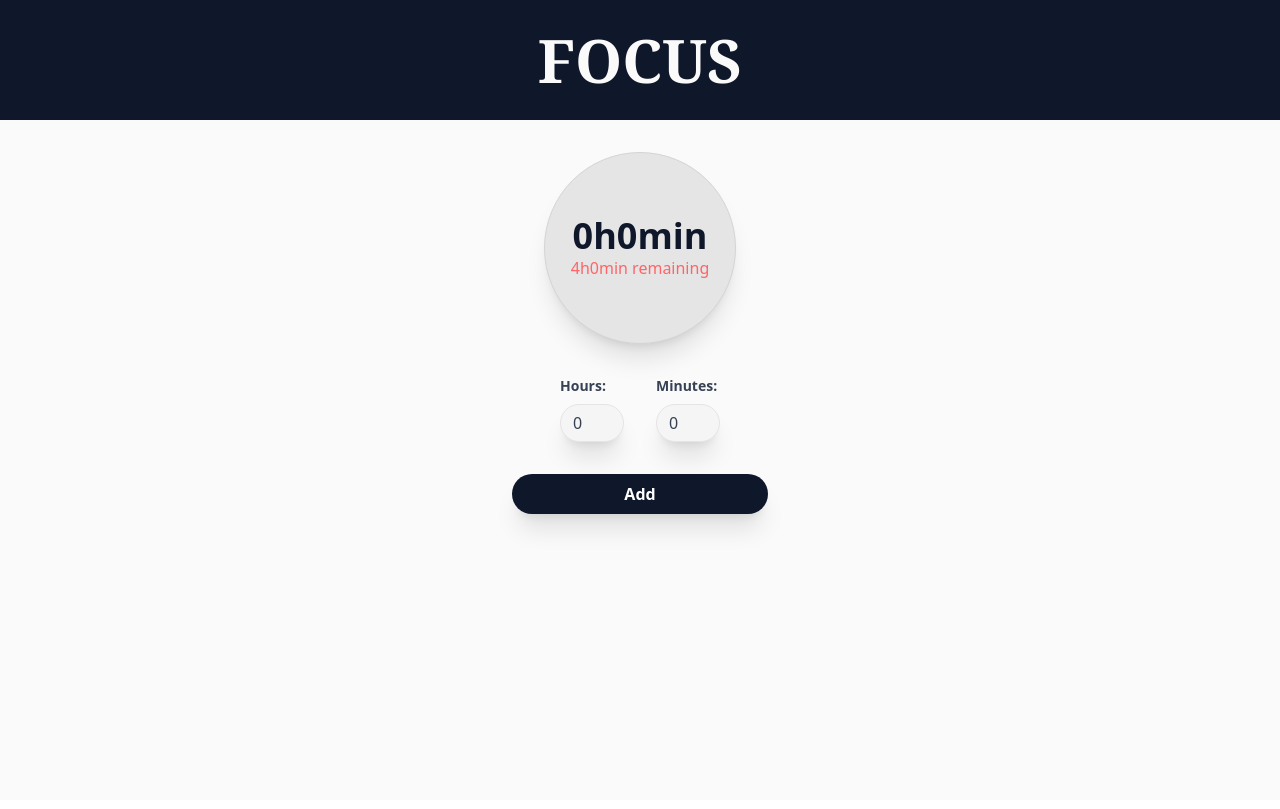
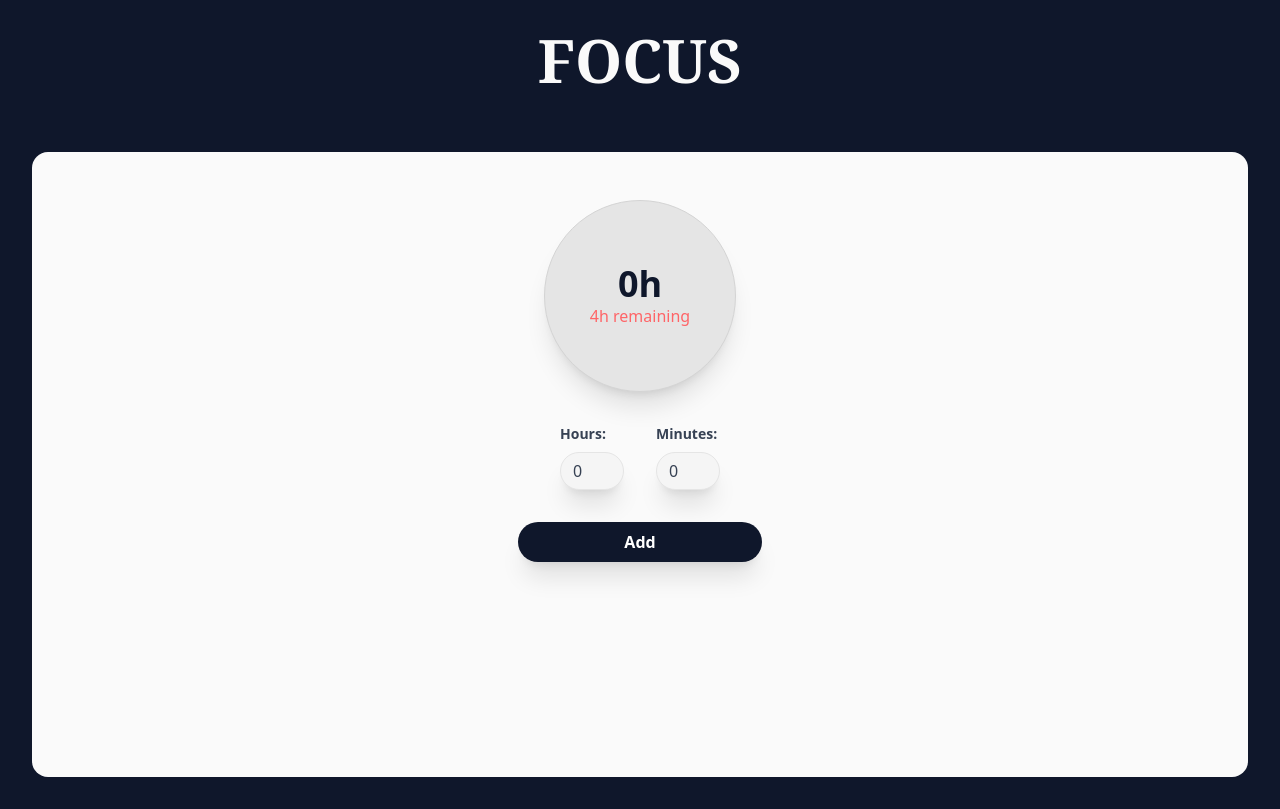
Before and after one commit to diego-marques-miranda/Focus, a React (Vite) app in the folder focus/: page / in a window 1280 px wide. Built offline with nearby package versions, Linux system fonts and the light colour scheme.

Commit message:
Format updates and new style

```diff
--- a/focus/src/App.jsx
+++ b/focus/src/App.jsx
@@ -1,10 +1,10 @@
-import React, {useEffect, useState} from 'react';
+import React, { useEffect, useState } from 'react';
 
 function App() {
     const [hoursStudied, setHoursStudied] = useState(JSON.parse(localStorage.getItem("hoursStudied")) || 0);
     const [minutesStudied, setMinutesStudied] = useState(JSON.parse(localStorage.getItem("minutesStudied")) || 0);
-    const [dailyGoalHours, setDailyGoalHours] = useState(4);
-    const [dailyGoalMinutes, setDailyGoalMinutes] = useState(0);
+    const [dailyGoalHours, setDailyGoalHours] = useState(parseInt(localStorage.getItem("dailyGoalHours")) || 4);
+    const [dailyGoalMinutes, setDailyGoalMinutes] = useState(parseInt(localStorage.getItem("dailyGoalMinutes")) || 0);
     const [sessionHours, setSessionHours] = useState(0);
     const [sessionMinutes, setSessionMinutes] = useState(0);
 
@@ -27,20 +27,42 @@ function App() {
         localStorage.setItem("minutesStudied", JSON.stringify(minutesStudied));
         localStorage.setItem("dailyGoalHours", JSON.stringify(dailyGoalHours));
         localStorage.setItem("dailyGoalMinutes", JSON.stringify(dailyGoalMinutes));
-        localStorage.setItem("remainingHours", JSON.stringify(remainingHours));
-        localStorage.setItem("remainingMinutes", JSON.stringify(remainingMinutes));
-    }, [hoursStudied, minutesStudied, dailyGoalHours, dailyGoalMinutes, remainingHours, remainingMinutes]);
+    }, [hoursStudied, minutesStudied, dailyGoalHours, dailyGoalMinutes]);
+
+    const formatStudiedTime = () => {
+        if (hoursStudied === 0 && minutesStudied > 0) {
+            return `${minutesStudied}min`;
+        }
+        if (minutesStudied === 0) {
+            return `${hoursStudied}h`;
+        }
+        return `${hoursStudied}h${minutesStudied}min`;
+    };
+
+    const formatRemainingTime = () => {
+        if (remainingHours === 0 && remainingMinutes > 0) {
+            return `${remainingMinutes}min remaining`;
+        }
+        if (remainingMinutes === 0) {
+            return `${remainingHours}h remaining`;
+        }
+        return `${remainingHours}h${remainingMinutes}min remaining`;
+    };
 
     return (
         <div className="min-h-screen flex flex-col bg-neutral-50 items-center">
+
+
             {/* Header */}
             <header className="bg-slate-900 w-full h-[15vh] flex items-center justify-center text-neutral-50 py-4">
                 <h1 className="text-6xl font-bold font-serif text-center">FOCUS</h1>
             </header>
 
+            <div className="w-full flex flex-col items-center bg-slate-900 p-8">
+                <div className="w-full flex flex-col items-center bg-neutral-50 pt-4 rounded-2xl h-[78.133vh]">
                     <div className="mt-8 h-48 w-48 rounded-full flex flex-col items-center justify-center shadow-xl border-1 border-neutral-300 bg-neutral-200">
-                <p className="text-4xl font-bold text-slate-900">{hoursStudied}h{minutesStudied}min</p>
-                <p className="text-base text-red-400">{remainingHours}h{remainingMinutes}min remaining</p>
+                        <p className="text-4xl font-bold text-slate-900">{formatStudiedTime()}</p>
+                        <p className="text-base text-red-400">{formatRemainingTime()}</p>
                     </div>
 
                     <div className="container mx-auto flex justify-center p-4">
@@ -77,6 +99,10 @@ function App() {
                     >
                         Add
                     </button>
+                </div>
+            </div>
+
+
 
         </div>
     );
```
Lines whose indentation alone changed are shown as unchanged.
